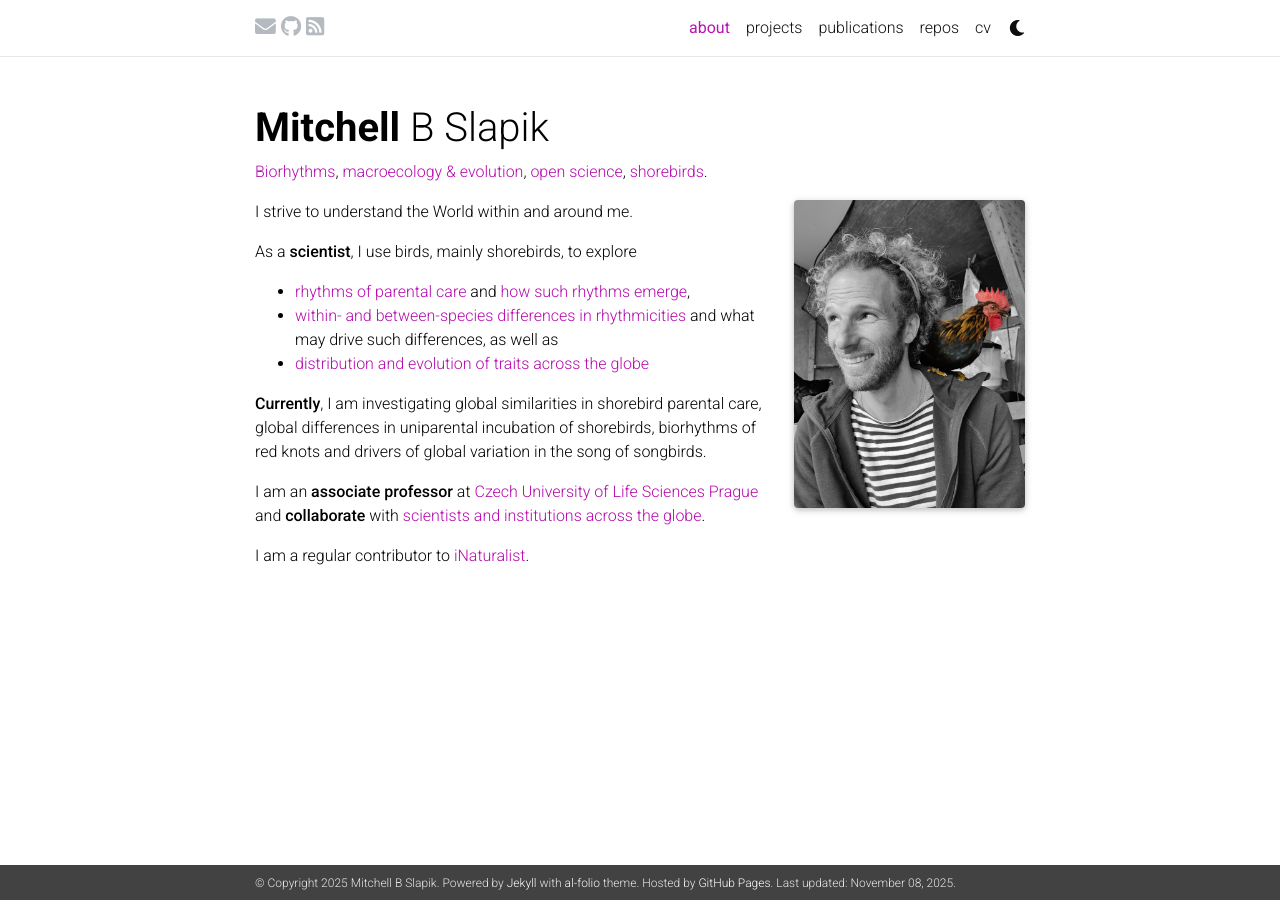
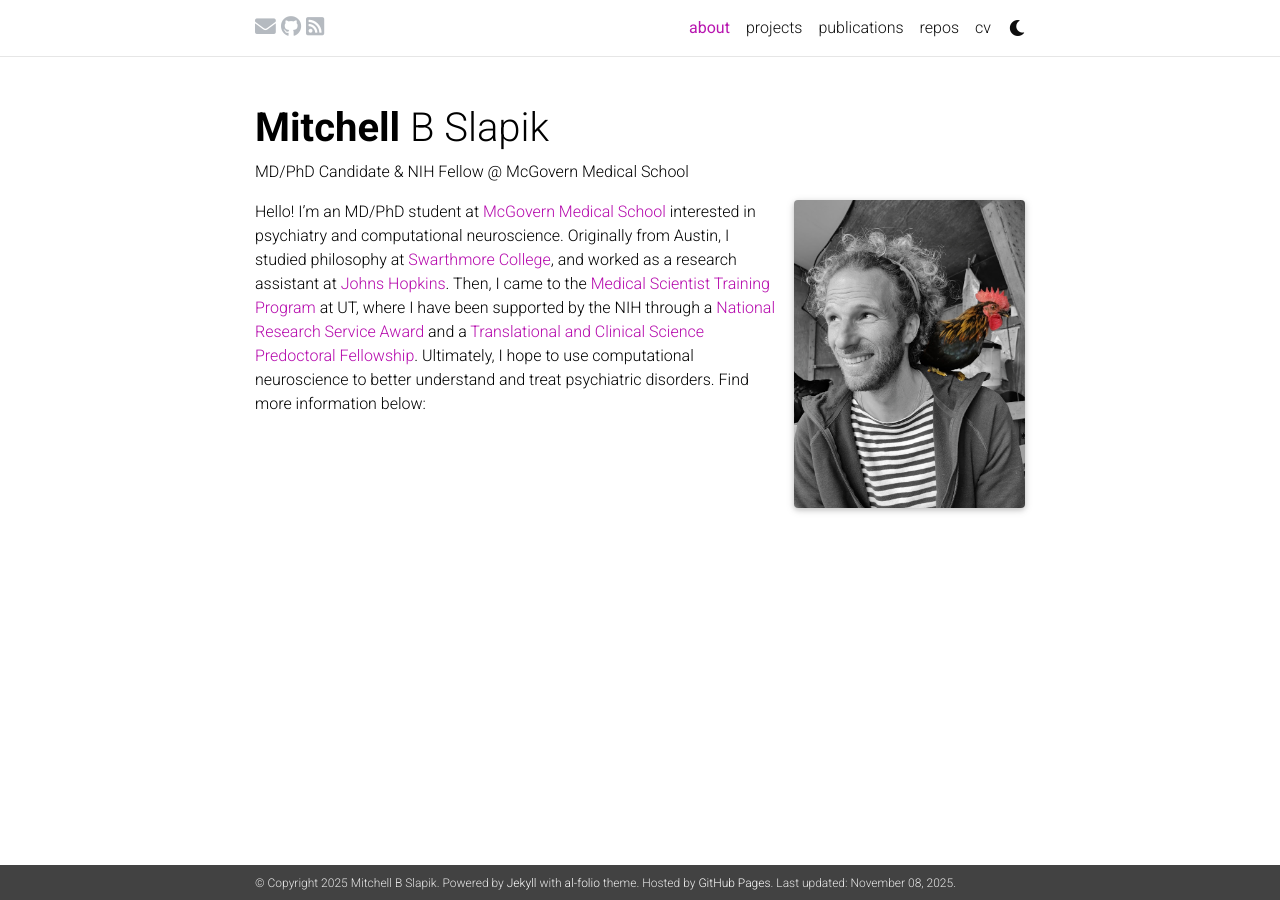
Before and after one commit to mitchellslapik/mitchellslapik.github.io, a Jekyll site: the page built from _pages/about.md, in a window 1280 px wide. Built offline with Jekyll 4.4.1, drawn with Linux system fonts in a browser that asks for light colours; full-size pictures stand in for the smaller copies a plugin makes; comment, search, counter and statistics services are not loaded; a style sheet for code colours, icons or effects is not loaded.

Commit message:
Update about.md

```diff
--- a/_pages/about.md
+++ b/_pages/about.md
@@ -2,7 +2,7 @@
 layout: about
 title: about
 permalink: /
-subtitle:  <a href='https://www.nature.com/articles/nature20563'>Biorhythms</a>, <a href='https://onlinelibrary.wiley.com/doi/full/10.1111/ele.13662'>macroecology & evolution</a>, <a href='https://osf.io/profile/'>open science</a>, <a href='https://www.youtube.com/channel/UCP8ITIDaFZHW68z7KaTyDew'>shorebirds</a>.
+subtitle:  MD/PhD Candidate & NIH Fellow @ McGovern Medical School
 profile:
   align: right
   image: me_&_kohout_bw_kohout-pop_grey.jpg
@@ -14,15 +14,4 @@ selected_papers: false # includes a list of papers marked as "selected={true}"
 social: false  # includes social icons at the bottom of the page
 ---
 
-I strive to understand the World within and around me.
-
-As a **scientist**, I use birds, mainly shorebirds, to explore
-- <a href='https://www.nature.com/articles/s41598-019-41223-z'>rhythms of parental care</a> and <a href='https://doi.org/10.3389/fevo.2019.00093'>how such rhythms emerge</a>,
--  <a href='https://www.nature.com/articles/nature20563'>within- and between-species differences in rhythmicities</a> and what may drive such differences, as well as
-- <a href='https://onlinelibrary.wiley.com/doi/full/10.1111/ele.13662'>distribution and evolution of traits across the globe</a>
-
-**Currently**, I am investigating global similarities in shorebird parental care, global differences in uniparental incubation of shorebirds, biorhythms of red knots and drivers of global variation in the song of songbirds.
-
-I am an **associate professor** at   [Czech University of Life Sciences Prague](https://www.czu.cz/en) and **collaborate** with [scientists and institutions across the globe](https://doi.org/10.1126/science.aaw8529).
-
-I am a regular contributor to <a href='https://www.inaturalist.org/people/1583651'>iNaturalist</a>.
+Hello! I'm an MD/PhD student at <a href="https://med.uth.edu/">McGovern Medical School</a> interested in psychiatry and computational neuroscience. Originally from Austin, I studied philosophy at <a href="https://www.swarthmore.edu/">Swarthmore College</a>, and worked as a research assistant at <a href="https://www.jhu.edu/">Johns Hopkins</a>. Then, I came to the <a href="https://gsbs.uth.edu/mdphd/">Medical Scientist Training Program</a> at UT, where I have been supported by the NIH through a <a href="https://researchtraining.nih.gov/programs/fellowships/F30">National Research Service Award</a> and a <a href="https://gsbs.uth.edu/ccts-t32/">Translational and Clinical Science Predoctoral Fellowship</a>. Ultimately, I hope to use computational neuroscience to better understand and treat psychiatric disorders. Find more information below:
```
